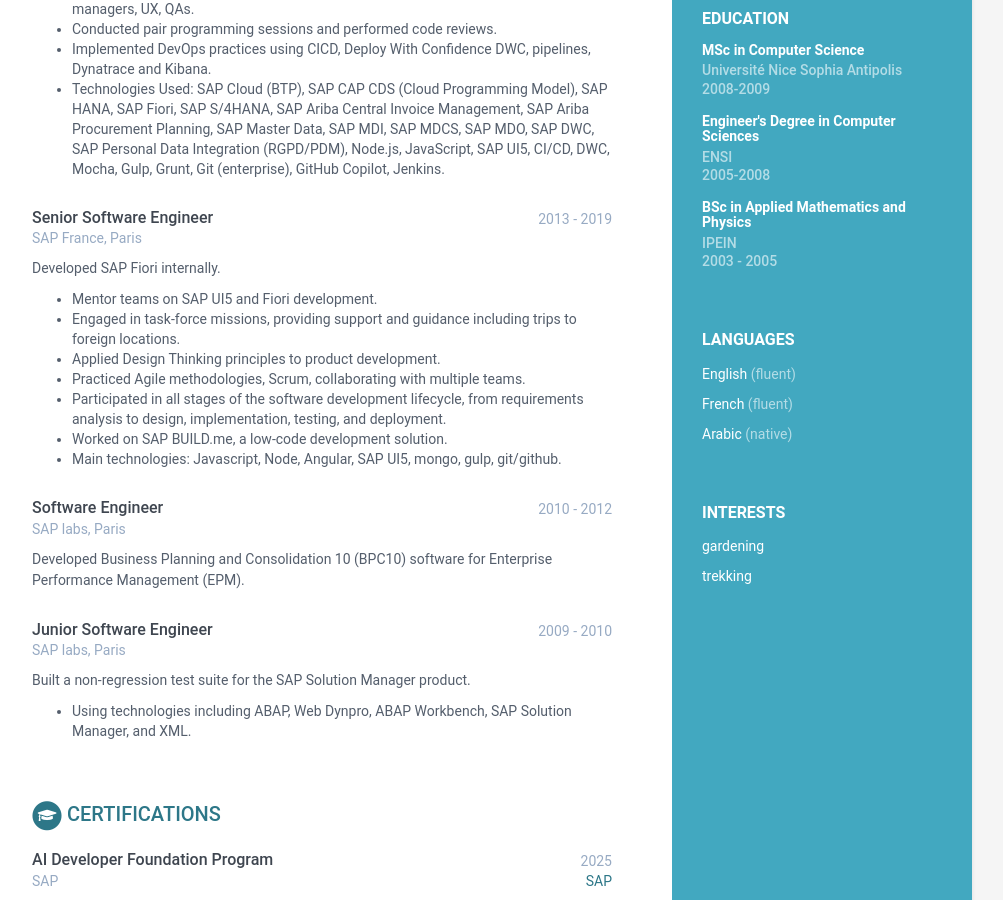
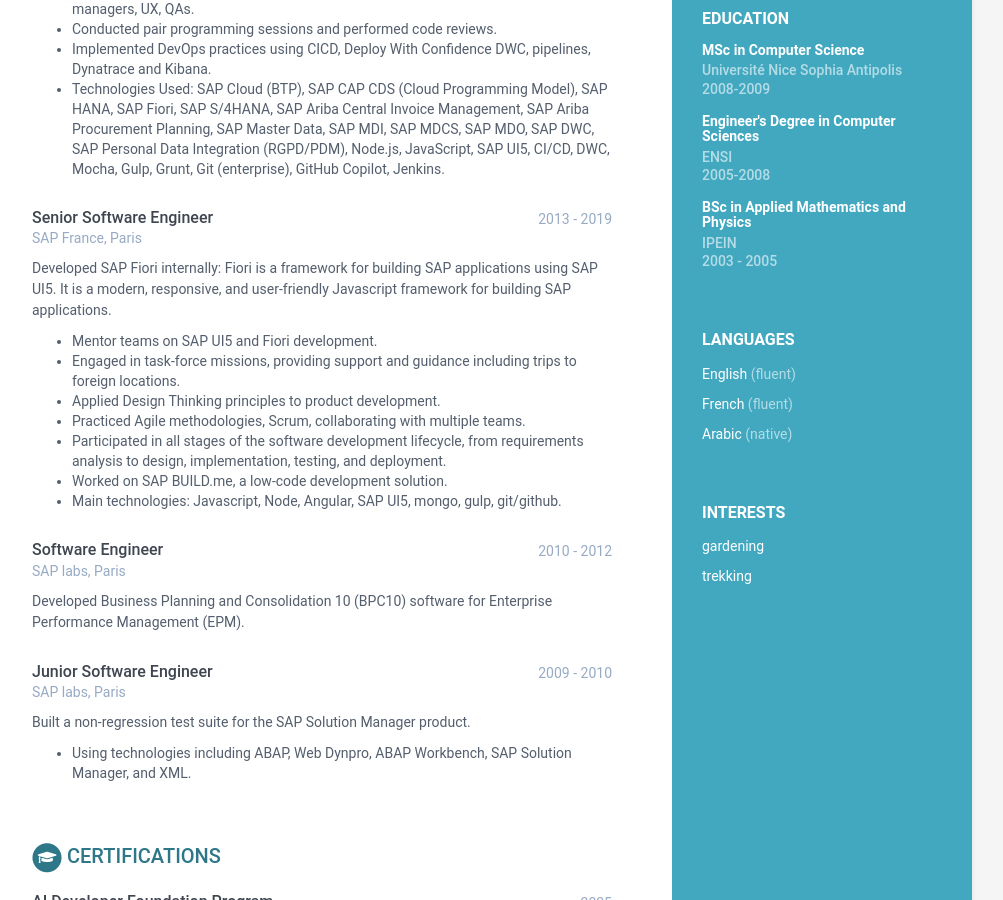
Before and after one commit to hyoussef/online-cv, a Jekyll site: the page built from index.html, in a window 1280 px wide and 900 px high, scrolled down 680 px. Shown: the whole window, without its empty margins (168-1171 px from the left). Built offline with Jekyll 4.4.1, drawn with Linux system fonts in a browser that asks for light colours.

Commit message:
Enhance experience description by providing detailed information about SAP Fiori framework, improving clarity and context.

```diff
--- a/_data/data.yml
+++ b/_data/data.yml
@@ -100,7 +100,7 @@ experiences:
         time: 2013 - 2019
         company: SAP France, Paris
         details: |
-          Developed SAP Fiori internally.
+          Developed SAP Fiori internally: Fiori is a framework for building SAP applications using SAP UI5. It is a modern, responsive, and user-friendly Javascript framework for building SAP applications.
             - Mentor teams on SAP UI5 and Fiori development.
             - Engaged in task-force missions, providing support and guidance including trips to foreign locations.
             - Applied Design Thinking principles to product development.
```
